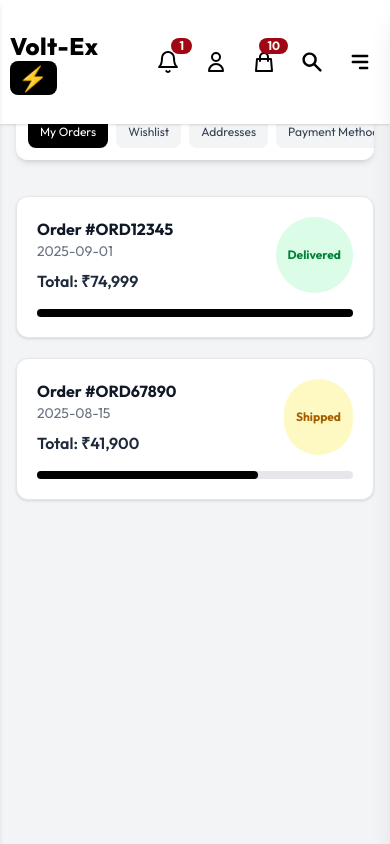
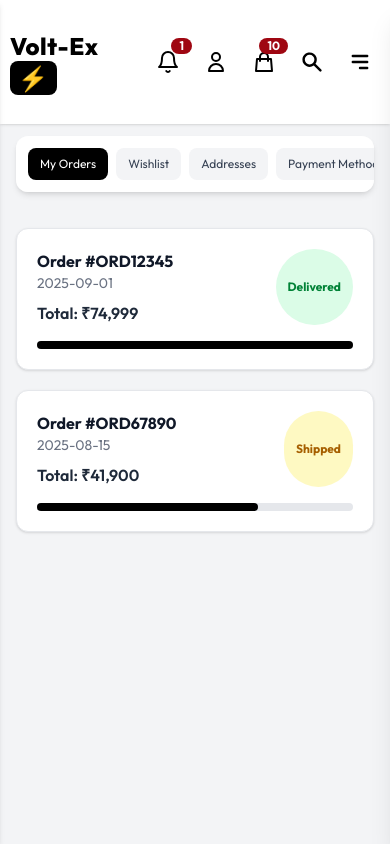
Before and after one commit to AbhinavKV369/E-Commerse-MERN, a React (Vite) app in the folder client/: page /profile/orders in a window 390 px wide. Shown: the top 844 px of the page. Built offline with nearby package versions, Linux system fonts and the light colour scheme; a web font is replaced by a local one.

Commit message:
Fixed responsiveness in profile nav tab

```diff
--- a/client/src/pages/Profile.jsx
+++ b/client/src/pages/Profile.jsx
@@ -49,7 +49,7 @@ const Profile = () => {
           </div>
 
           {/* Menu */}
-          <nav className="mt-8 flex flex-col space-y-2">
+          <nav className="mt-10 flex flex-col space-y-2">
             {tabs.map((tab) => (
               <NavLink
                 key={tab.id}
@@ -72,7 +72,7 @@ const Profile = () => {
         </aside>
 
         {/* Mobile Tabs */}
-        <div className="lg:hidden bg-white rounded-xl shadow-md p-3 flex gap-2 overflow-x-auto">
+        <div className="lg:hidden bg-white rounded-xl shadow-md p-3 flex gap-2 mt-8 overflow-x-auto">
           {tabs.map((tab) => (
             <NavLink
               key={tab.id}
```
